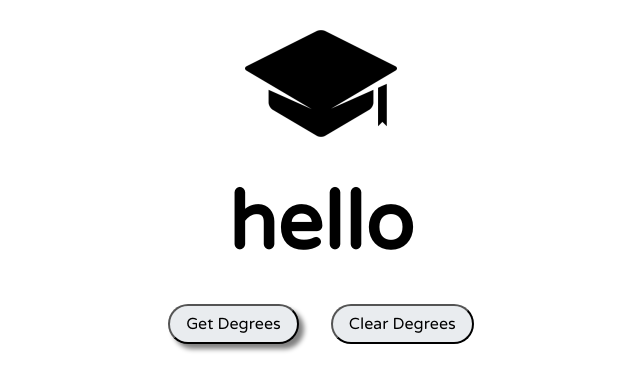
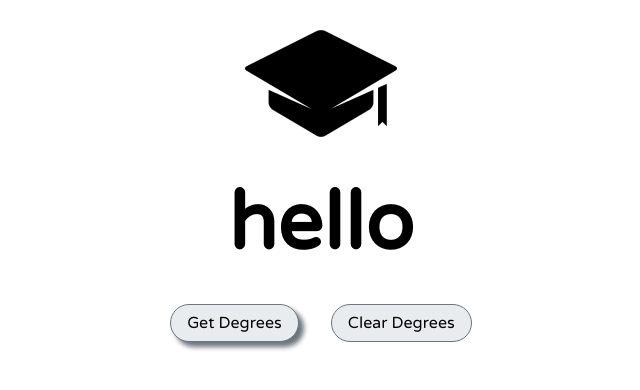
Before and after one commit to hasher503/CS601_HW5_Asher, a plain HTML site: page index.html in a window 1280 px wide. In both pictures the pointer is over the button "Get Degrees". Shown: the whole page, without its empty margins (319-959 px from the left). Drawn offline with Linux system fonts and the light colour scheme.

Commit message:
fix button border

```diff
--- a/styles.css
+++ b/styles.css
@@ -37,12 +37,13 @@ button {
     margin: 1rem;
     padding: .5rem 1rem;
     font: inherit;
+    border: 1px solid var(--darkgray);
     border-radius: 2rem;
     background-color: var(--palegray);
 }
 
 button:hover {
-    box-shadow: 5px 5px 5px gray;
+    box-shadow: 5px 5px 5px var(--darkgray);
     cursor: pointer;
 }
 
```
